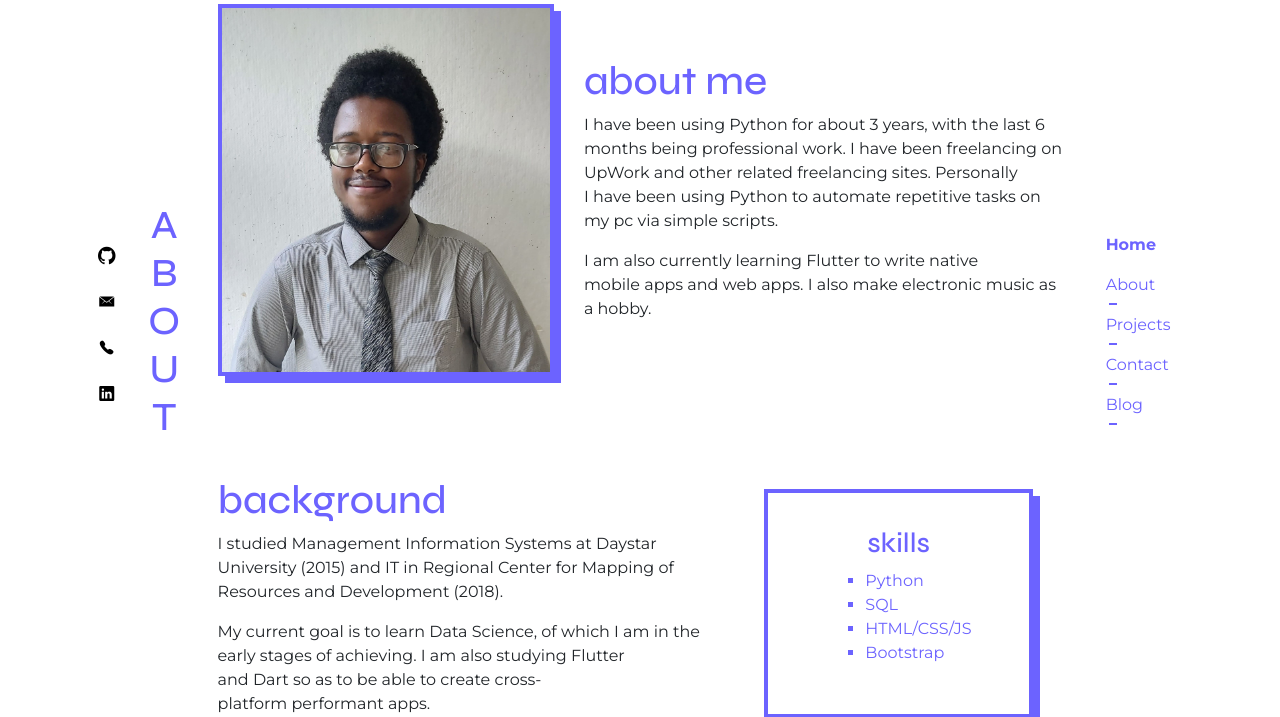
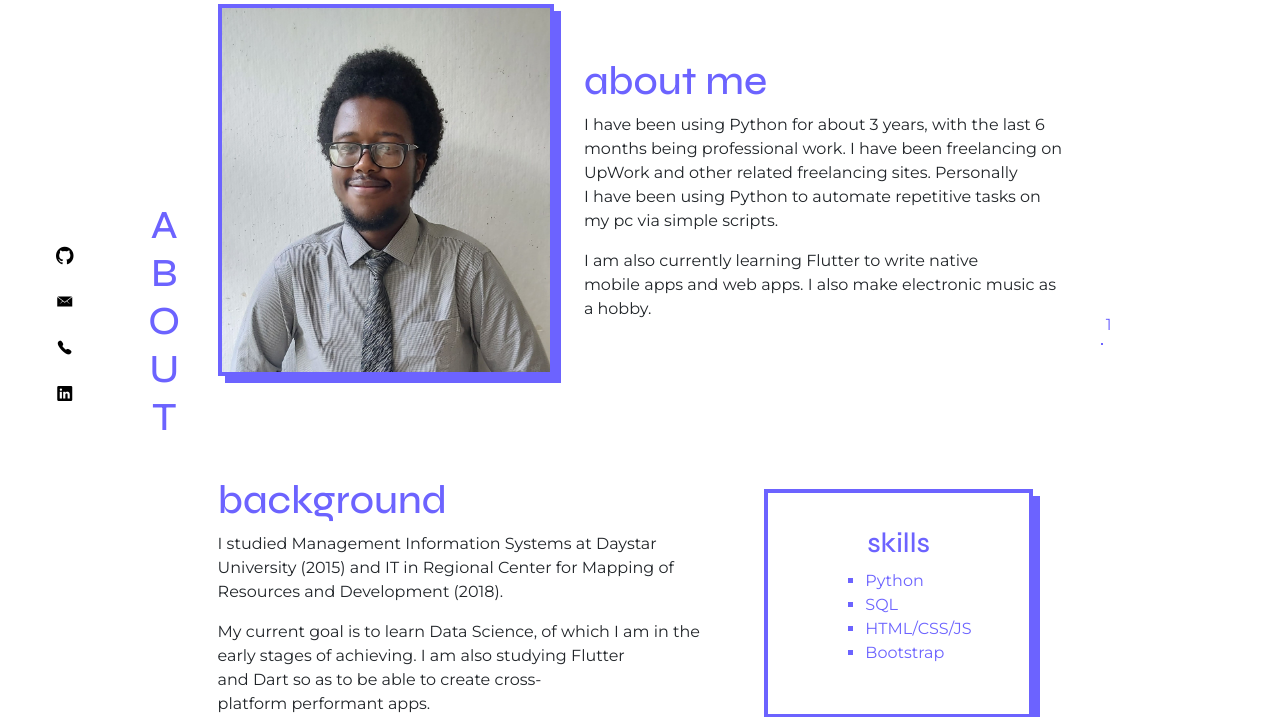
Before and after one commit to noAudio/mrodongo, a Flask app: template app/templates/public/about.html in a window 1280 px wide. Shown: the part 146-863 px from the top of the page. Run offline with Flask 2, Linux system fonts and the light colour scheme; the template is opened without the code that fills it: most values are stand-ins (such as "Sample title", 1, 10 or a date in 2020); some libraries are stand-ins or nearby versions.

Commit message:
Made navbar items loopable from list

```diff
--- a/app/templates/public/templates/public_template.html
+++ b/app/templates/public/templates/public_template.html
@@ -24,11 +24,9 @@
                 <div class="container-fluid"><button data-toggle="collapse" class="navbar-toggler" data-target="#navcol-2"><span class="sr-only">Toggle navigation</span><span class="navbar-toggler-icon"></span></button>
                     <div class="collapse navbar-collapse" id="navcol-2">
                         <ul class="nav navbar-nav d-flex flex-column justify-content-start align-items-start align-content-start">
-                            <li class="nav-item" role="presentation"><a class="nav-link" href="/home">Home</a></li>
-                            <li class="nav-item" role="presentation"><a class="nav-link" href="/about">About</a></li>
-                            <li class="nav-item" role="presentation"><a class="nav-link" href="/projects">Projects</a></li>
-                            <li class="nav-item" role="presentation"><a class="nav-link" href="/contact">Contact</a></li>
-                            <li class="nav-item" role="presentation"><a class="nav-link" href="/blog">Blog</a></li>
+                            {% for page, link in nav_links.items() %}
+                                <li class="nav-item" role="presentation"><a class="nav-link {% if page_title == page %}active{% endif %}" href="{{ link }}">{{ page }}</a></li>
+                            {% endfor %}
                         </ul>
                     </div>
                 </div>
@@ -41,11 +39,13 @@
                     <div class="container-fluid"><button data-toggle="collapse" class="navbar-toggler" data-target="#navcol-1"><span class="sr-only">Toggle navigation</span><span class="navbar-toggler-icon"></span></button>
                         <div class="collapse navbar-collapse" id="navcol-1">
                             <ul class="nav navbar-nav d-flex flex-column main-nav">
-                                <li class="nav-item" role="presentation"><a class="nav-link bleh active" href="/">Home</a></li>
-                                <li class="nav-item" role="presentation"><a class="nav-link bleh" href="/about">About</a></li>
+                                {% for page, link in nav_links.items() %}
+                                        <li class="nav-item" role="presentation"><a class="nav-link bleh {% if page_title == page %}active{% endif %}" href="{{ link }}">{{ page }}</a></li>
+                                {% endfor %}
+                                <!-- <li class="nav-item" role="presentation"><a class="nav-link bleh" href="/about">About</a></li>
                                 <li class="nav-item" role="presentation"><a class="nav-link" href="/projects">Projects</a></li>
                                 <li class="nav-item" role="presentation"><a class="nav-link" href="/contact">Contact</a></li>
-                                <li class="nav-item" role="presentation"><a class="nav-link" href="/blog">Blog</a></li>
+                                <li class="nav-item" role="presentation"><a class="nav-link" href="/blog">Blog</a></li> -->
                             </ul>
                         </div>
                     </div>
@@ -56,8 +56,8 @@
             </div>
             {% block content_title %}{% endblock %}
             <div class="col-2 d-flex justify-content-center nav-column">
-                <nav class="navbar navbar-light navbar-expand-md desktop">
-                    <div class="container-fluid">
+                <nav class="navbar navbar-light navbar-expand-md desktop zero-pad-mar">
+                    <div class="container-fluid zero-pad-mar">
                         <ul class="nav navbar-nav d-flex flex-column align-items-center">
                             <li class="nav-item" role="presentation"><a class="nav-link" data-toggle="tooltip" data-bs-tooltip="" data-placement="right" href="https://github.com/noAudio" title="Check out my github"><i class="icon ion-social-github contact-nav"></i></a></li>
                             <li class="nav-item"
```
